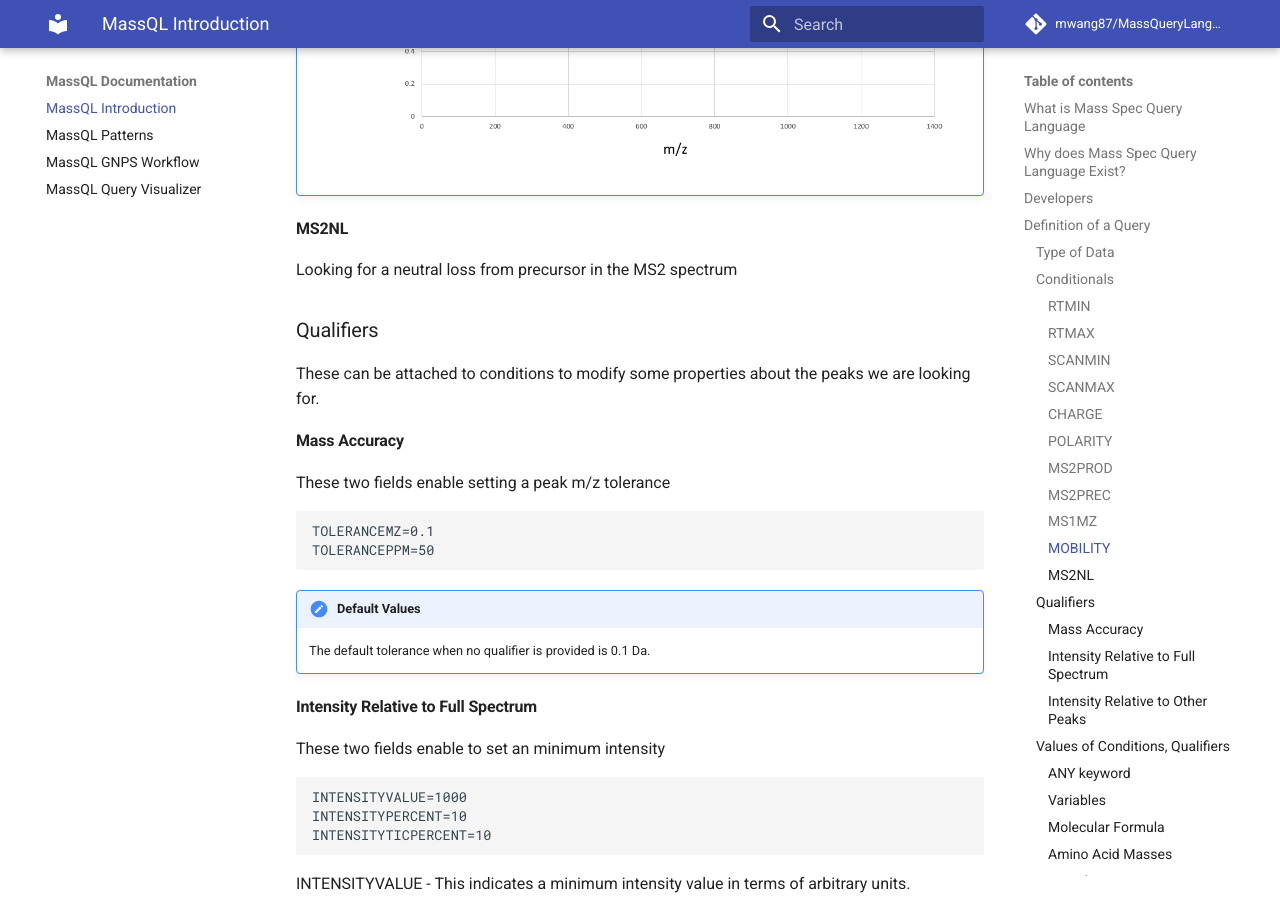
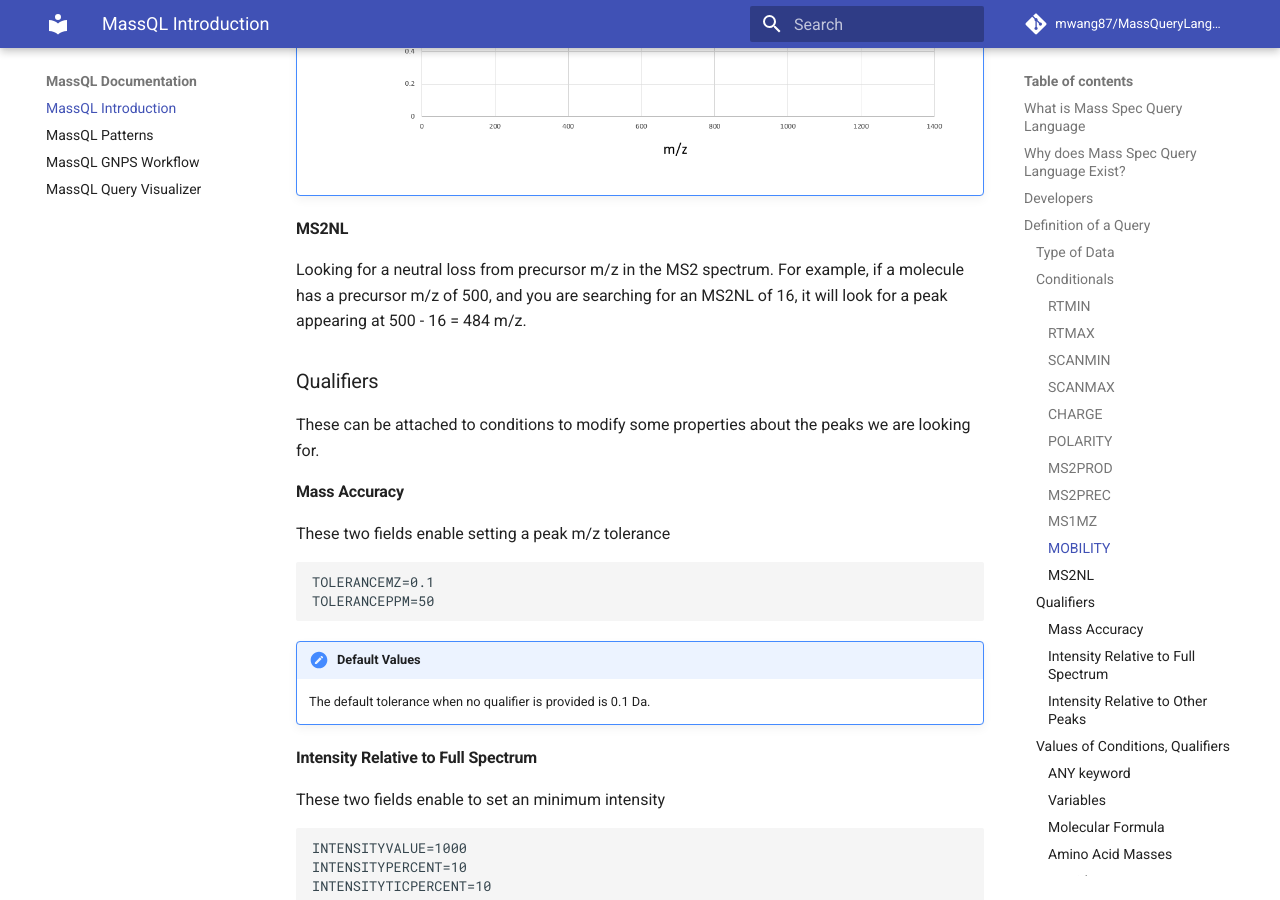
Before and after one commit to mwang87/MassQueryLanguage_Documentation, an MkDocs documentation site: the page built from docs/index.md, in a window 1280 px wide and 900 px high, scrolled down 3600 px. Built offline with MkDocs 1.6.1 and Material for MkDocs 9.7.7, drawn with Linux system fonts in a browser that asks for light colours; comment, search, counter and statistics services are not loaded.

Commit message:
Update index.md

```diff
--- a/docs/index.md
+++ b/docs/index.md
@@ -124,7 +124,7 @@ The units here are whatever your mass spectrometer reports and are not converted
 
 #### MS2NL
 
-Looking for a neutral loss from precursor in the MS2 spectrum
+Looking for a neutral loss from precursor m/z in the MS2 spectrum. For example, if a molecule has a precursor m/z of 500, and you are searching for an MS2NL of 16, it will look for a peak appearing at 500 - 16 = 484 m/z.
 
 ### Qualifiers
 
```
